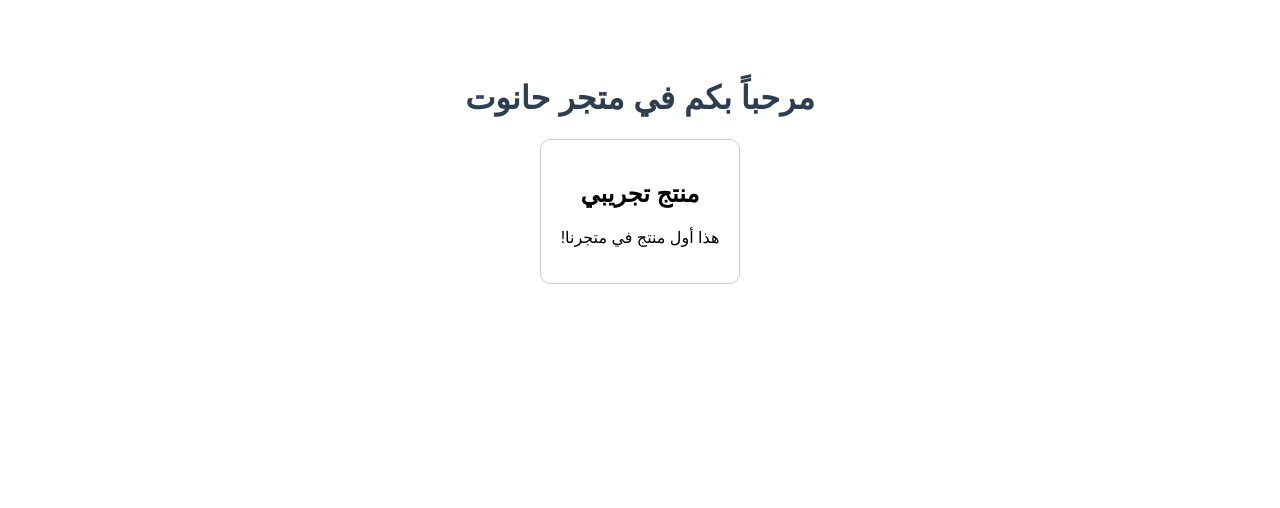
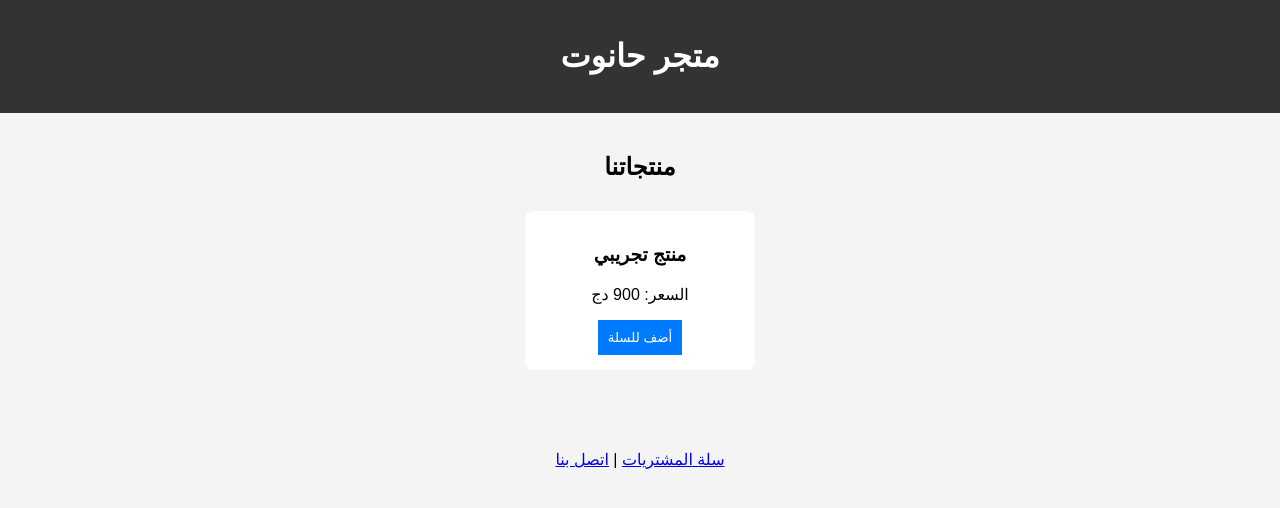
Before and after one commit to Abdelali0669/hanout-store, a website: page index.html in a window 1280 px wide. Drawn offline with Linux system fonts and the light colour scheme.

Commit message:
Add files via upload

```diff
--- a/index.html
+++ b/index.html
@@ -1,19 +1,29 @@
 <!DOCTYPE html>
-<html dir="rtl" lang="ar">
+<html lang="ar" dir="rtl">
 <head>
     <meta charset="UTF-8">
+    <meta name="viewport" content="width=device-width, initial-scale=1.0">
     <title>متجر حانوت</title>
     <style>
-        body { font-family: sans-serif; text-align: center; padding: 50px; }
-        h1 { color: #2c3e50; }
-        .product { border: 1px solid #ccc; padding: 20px; display: inline-block; border-radius: 10px; }
+        body { font-family: sans-serif; background: #f4f4f4; text-align: center; margin: 0; }
+        header { background: #333; color: white; padding: 1rem; }
+        .container { padding: 20px; }
+        .product { background: white; padding: 15px; margin: 10px; border-radius: 8px; display: inline-block; width: 200px; }
+        button { background: #007bff; color: white; border: none; padding: 10px; cursor: pointer; }
     </style>
 </head>
 <body>
-    <h1>مرحباً بكم في متجر حانوت</h1>
-    <div class="product">
-        <h2>منتج تجريبي</h2>
-        <p>هذا أول منتج في متجرنا!</p>
+    <header><h1>متجر حانوت</h1></header>
+    <div class="container">
+        <h2>منتجاتنا</h2>
+        <div class="product">
+            <h3>منتج تجريبي</h3>
+            <p>السعر: 900 دج</p>
+            <button onclick="alert('تمت الإضافة للسلة')">أضف للسلة</button>
+        </div>
     </div>
+    <footer style="margin-top: 50px;">
+        <a href="#">سلة المشتريات</a> | <a href="#">اتصل بنا</a>
+    </footer>
 </body>
 </html>
--- a/server.js
+++ b/server.js
@@ -2,8 +2,7 @@ const express = require('express');
 const app = express();
 const port = process.env.PORT || 3000;
 
-// استخدام المسار الحالي مباشرة
-app.use(express.static('./'));
+app.use(express.static(__dirname));
 
 app.get('/', (req, res) => {
     res.sendFile(__dirname + '/index.html');
```
